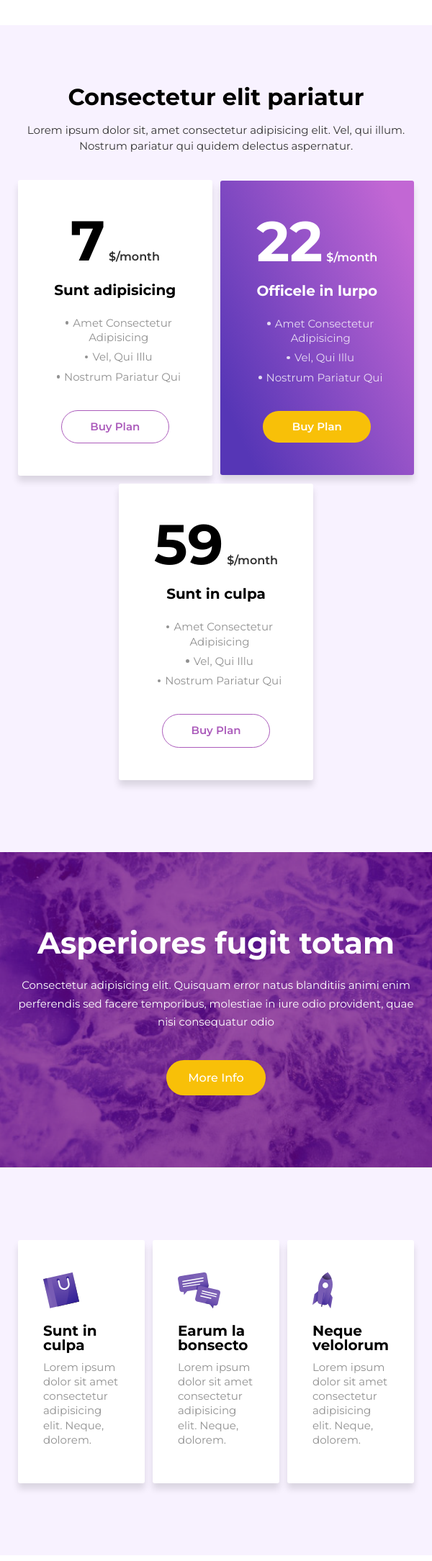
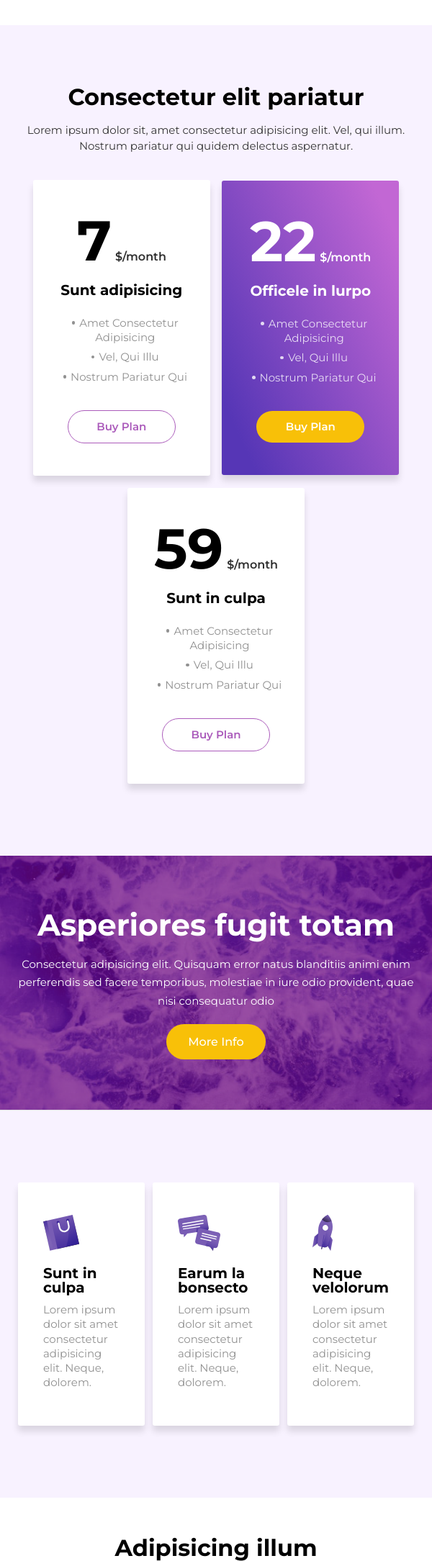
Before and after one commit to gerwld/wordpress-belon, a PHP site: page / in a window 600 px wide. Shown: the part 4064-6233 px from the top of the page at 72% size. Run offline with PHP 8.4, Linux system fonts and the light colour scheme.

Commit message:
Mob fixes

```diff
--- a/index.css
+++ b/index.css
@@ -1859,19 +1859,20 @@ ul.sc_icons__dark a {
    /* plans section */
    .pb_content {
     align-items: center;
-    justify-content: start;
+    justify-content: center;
    }
    .pb_content .pb_block {
-    flex: 0 0 49%;
+    min-width: 246px;
+    flex: 0 0 42%;
     margin-right: 0;
    }
 
    .pb_content .pb_block:nth-child(1) {
-    margin-right: 2%;
+    margin-right: 3%;
    }
 
    .pb_content .pb_block:last-child {
-    margin: 2% auto 0;
+    margin: 3% auto 0;
    }
    /* plans section end */
 
@@ -1996,7 +1997,6 @@ body {
 }
 
 /* header block */
-
  .hd-image {
   display: flex;
   justify-content: center;
@@ -2190,7 +2190,17 @@ body {
   margin-bottom: 10px;
  }
  /* benefits block end */
-
+/* transparent block */
+.transparent_block .content {
+ padding: 70px 0;
+}
+.tb_content h2 {
+ margin-bottom: 15px;
+}
+.tb_content p {
+ margin-bottom: 20px;
+}
+/* transparent block end */
 }
 
 @media only screen and (max-width: 560px)  {
```
